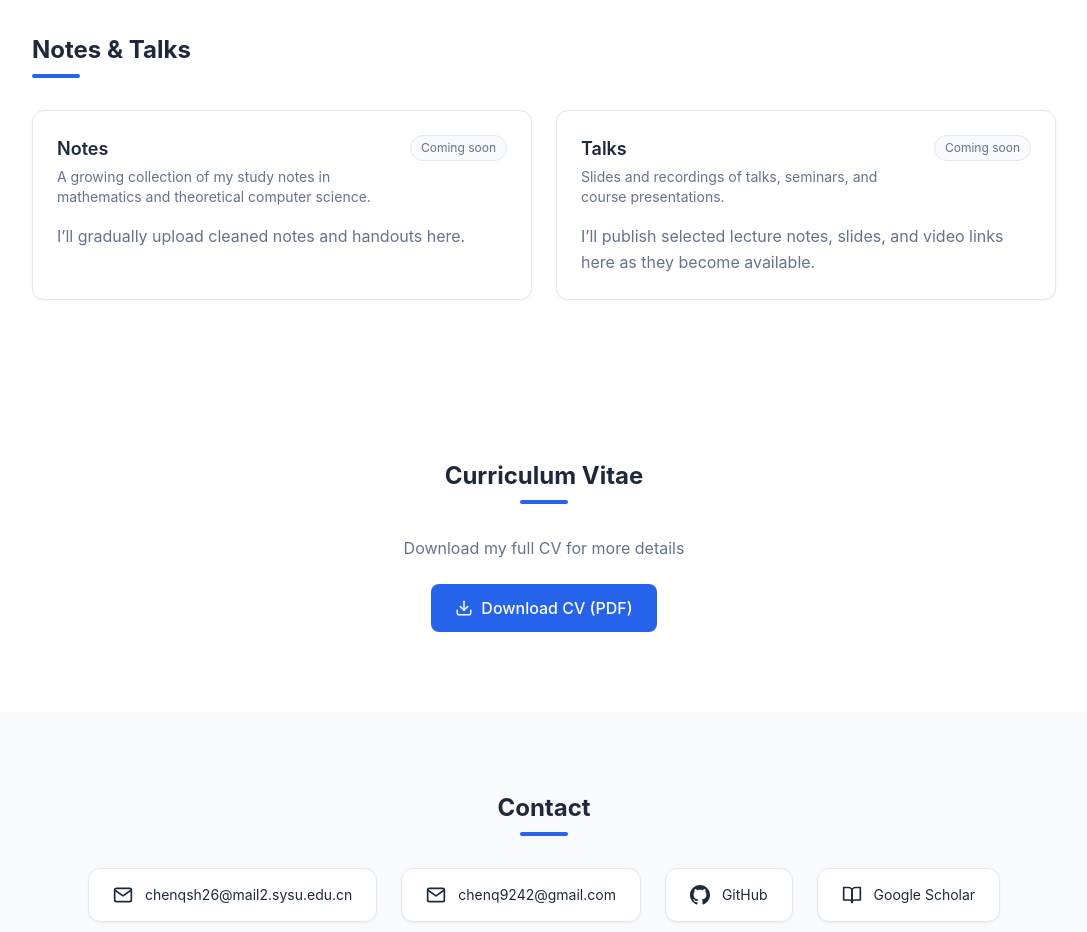
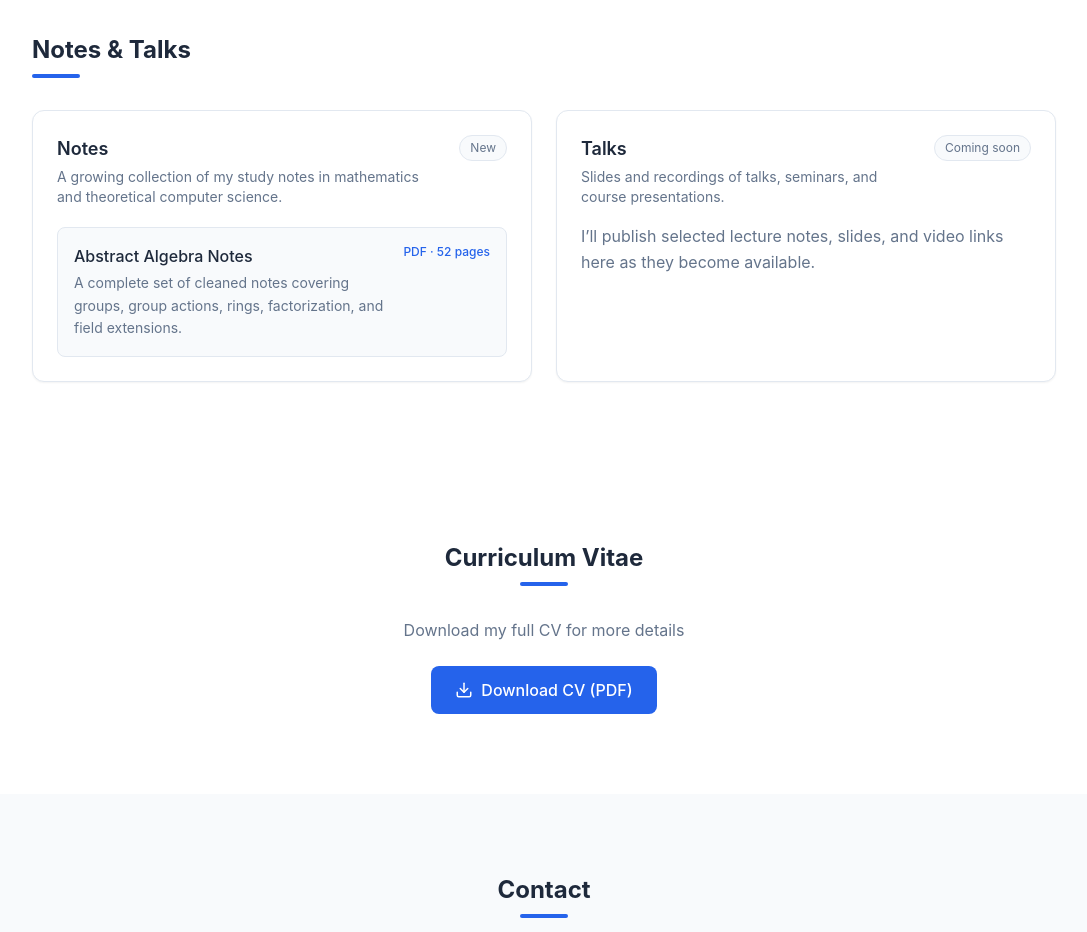
Before and after one commit to qishan-chen/qishan-chen.github.io, a Next.js app: page / in a window 1280 px wide. Shown: the part 1620-2552 px from the top of the page, without its empty margins (96-1183 px from the left). Built offline with nearby package versions, Linux system fonts and the light colour scheme.

Commit message:
Add abstract algebra notes PDF

```diff
--- a/src/app/page.tsx
+++ b/src/app/page.tsx
@@ -8,6 +8,15 @@ const publications = [
     desc: "Actively participating in research projects. Stay tuned!",
     venue: "",
     year: "",
+  },
+];
+
+const notes = [
+  {
+    title: "Abstract Algebra Notes",
+    desc: "A complete set of cleaned notes covering groups, group actions, rings, factorization, and field extensions.",
+    meta: "PDF · 52 pages",
+    href: "/notes/abstract-algebra-notes.pdf",
   },
 ];
 
@@ -131,12 +140,27 @@ export default function Home() {
                     </p>
                   </div>
                   <span className="shrink-0 px-2.5 py-1 text-xs rounded-full bg-[var(--bg-secondary)] border border-[var(--border)] text-[var(--text-secondary)]">
-                    Coming soon
+                    New
                   </span>
                 </div>
-                <p className="mt-4 text-[var(--text-secondary)] leading-relaxed">
-                  I’ll gradually upload cleaned notes and handouts here.
-                </p>
+                <div className="mt-5 space-y-4">
+                  {notes.map((note) => (
+                    <a
+                      key={note.href}
+                      href={note.href}
+                      target="_blank"
+                      className="block rounded-lg border border-[var(--border)] bg-[var(--bg-secondary)] p-4 transition-colors hover:border-[var(--accent)]"
+                    >
+                      <div className="flex items-start justify-between gap-4">
+                        <div>
+                          <p className="font-medium">{note.title}</p>
+                          <p className="mt-1 text-sm text-[var(--text-secondary)] leading-relaxed">{note.desc}</p>
+                        </div>
+                        <span className="shrink-0 text-xs font-medium text-[var(--accent)]">{note.meta}</span>
+                      </div>
+                    </a>
+                  ))}
+                </div>
                 <div className="flex-1" />
               </div>
             </FadeIn>
```
Also changed, not shown: 1 other file (tests, documents, lock files or other folders).
